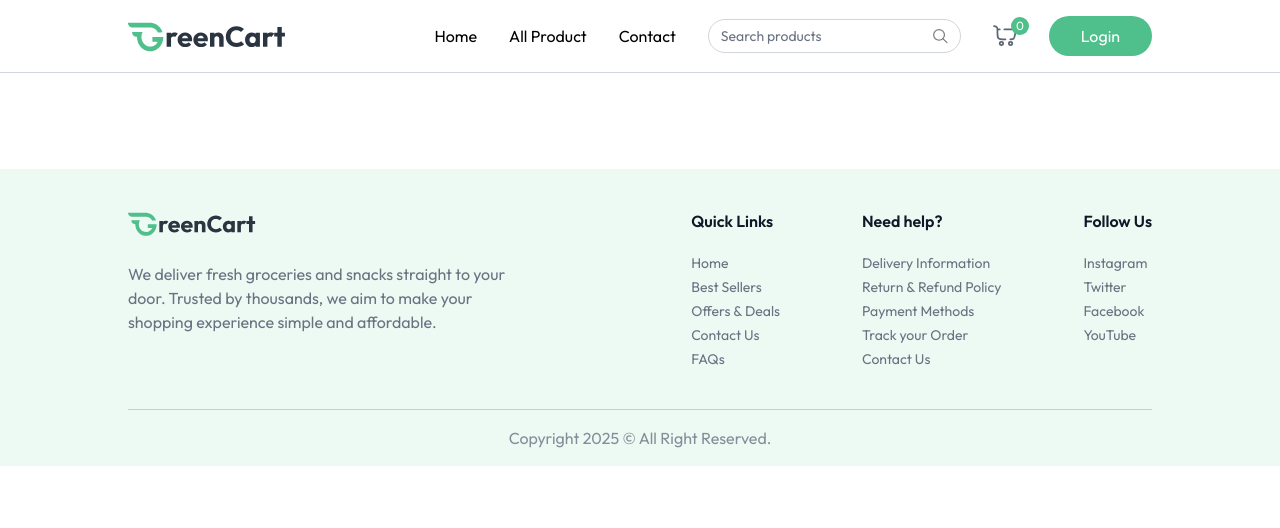
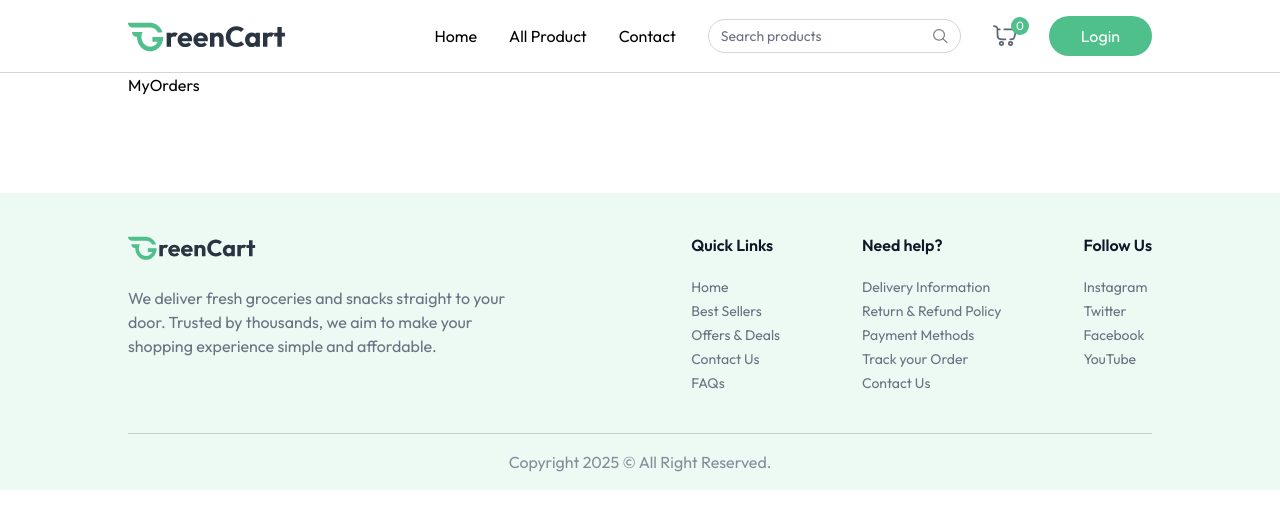
Before and after one commit to rigby200602/ecommerce_website, a React (Vite) app in the folder frontEnd/: page /my-orders in a window 1280 px wide. Shown: the top 528 px of the page. Built offline with nearby package versions, Linux system fonts and the light colour scheme; a web font is replaced by a local one.

Commit message:
MyOrders page

```diff
--- a/frontEnd/src/App.jsx
+++ b/frontEnd/src/App.jsx
@@ -11,6 +11,7 @@
 import ProductDetails from './pages/ProductDetails'
 import Cart from './pages/Cart'
 import AddAddress from './pages/AddAddress'
+import MyOrders from './pages/MyOrders'
 
 const App = () => {
 
@@ -31,6 +32,7 @@
           <Route path='/products/:category/:id' element={<ProductDetails/>}/>
           <Route path='/cart' element={<Cart/>}/>
           <Route path='/add-address' element={<AddAddress/>}/>
+          <Route path='/my-orders' element={<MyOrders/>} />
         </Routes>
       </div>
       {!isSellerPath && <Footer/>}
--- a/frontEnd/src/components/Login.jsx
+++ b/frontEnd/src/components/Login.jsx
@@ -16,7 +16,6 @@
             name: "test"
         })
         setShowUserLogin(false)
-        console(email,name)
     }
 
     return (
--- /dev/null
+++ b/frontEnd/src/pages/MyOrders.jsx
@@ -0,0 +1,9 @@
+import React from 'react'
+
+const MyOrders = () => {
+  return (
+    <div>MyOrders</div>
+  )
+}
+
+export default MyOrders
```
